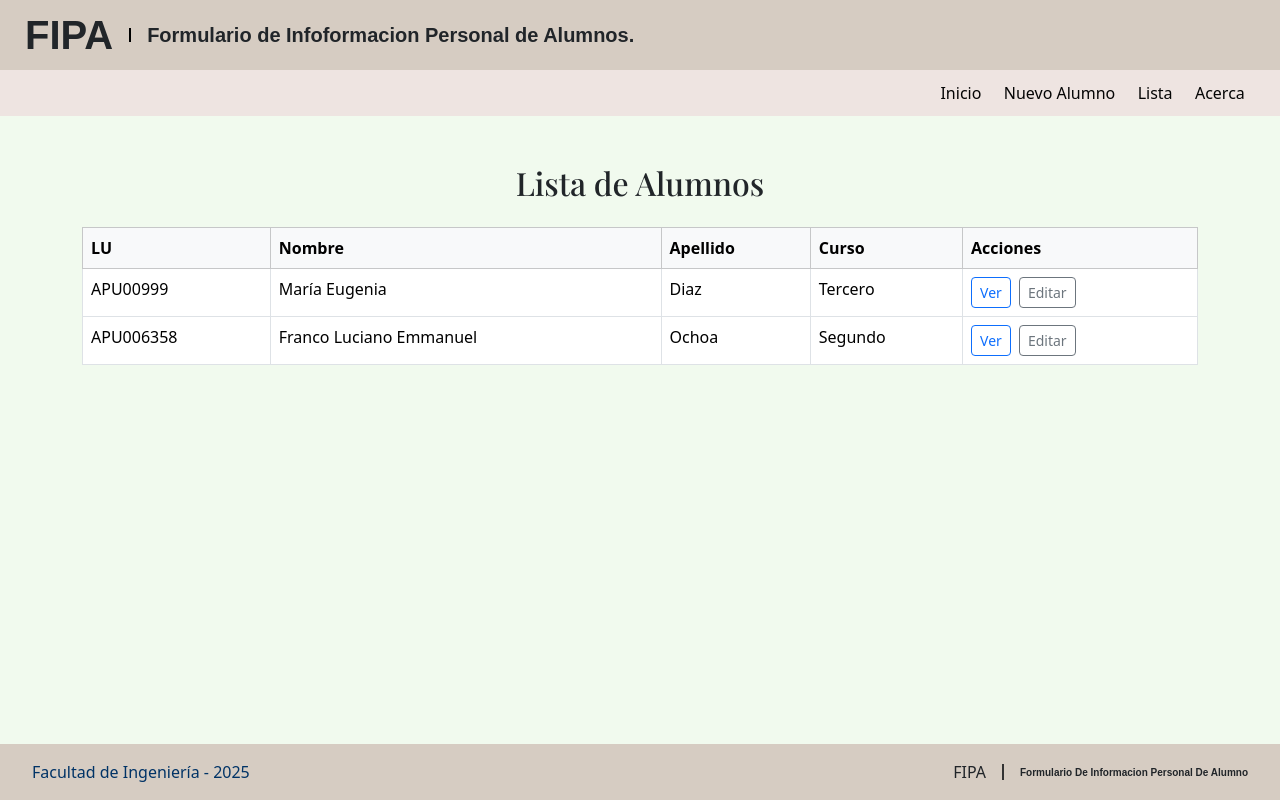
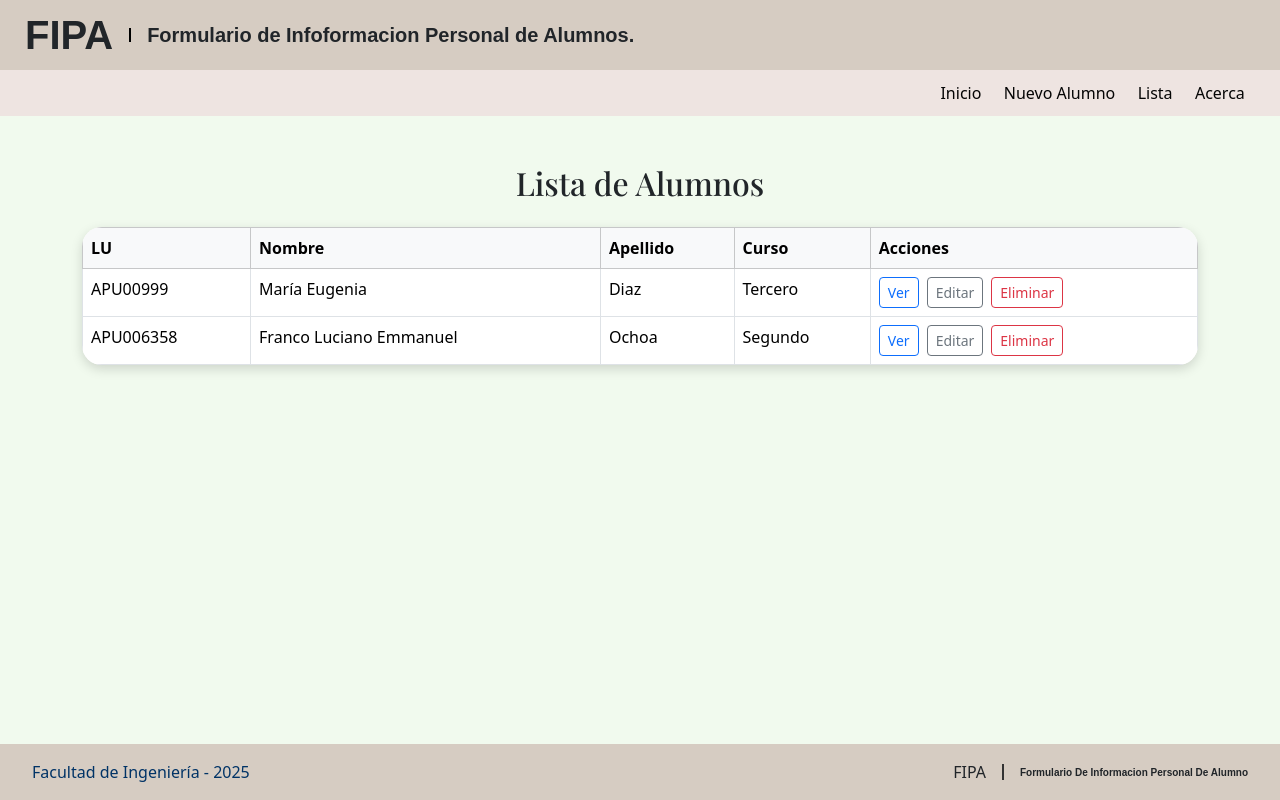
Before and after one commit to Franco46-ochoa/pv_tp5_grupo1, a React (Vite) app: page /alumnos in a window 1280 px wide. Built offline with nearby package versions, Linux system fonts and the light colour scheme.

Commit message:
Agregado del boton de eliminar

```diff
--- a/src/Components/ListaAlumnos.jsx
+++ b/src/Components/ListaAlumnos.jsx
@@ -3,12 +3,19 @@ import { Link } from 'react-router-dom';
 import '../styles/NuevoAlumno.css';
 
 const ListaAlumnos = () => {
-  const { alumnos } = useAlumnos();
+  const { alumnos, eliminarAlumno } = useAlumnos();
+
+  const handleEliminar = (id) => {
+    const confirmar = window.confirm('¿Estás seguro de que querés eliminar este alumno?');
+    if (confirmar) {
+      eliminarAlumno(id);
+    }
+  };
 
   return (
     <div className="container mt-5 mb-5">
       <h2 className="text-center mb-4">Lista de Alumnos</h2>
-      <table className="table table-bordered table-hover">
+      <table className="table table-bordered table-hover tabla-estilizada">
         <thead className="table-light">
           <tr>
             <th>LU</th>
@@ -28,6 +35,12 @@ const ListaAlumnos = () => {
               <td>
                 <Link to={`/alumnos/${alumno.id}`} className="btn btn-sm btn-outline-primary me-2">Ver</Link>
                 <Link to={`/alumnos/${alumno.id}/editar`} className="btn btn-sm btn-outline-secondary me-2">Editar</Link>
+                <button
+                  className="btn btn-sm btn-outline-danger"
+                  onClick={() => handleEliminar(alumno.id)}
+                >
+                  Eliminar
+                </button>
               </td>
             </tr>
           ))}
--- a/src/Styles/NuevoAlumno.css
+++ b/src/Styles/NuevoAlumno.css
@@ -51,3 +51,9 @@ button {
 button:hover {
   background-color: #895e3b;
 }
+.tabla-estilizada {
+  border-radius: 20px; /* Aumenta este valor para más redondeo */
+  overflow: hidden; /* Necesario para que el redondeo funcione en las esquinas */
+  box-shadow: 0 4px 12px rgba(0, 0, 0, 0.15); /* Opcional: agrega sombra suave */
+  background-color: #ffffff;
+}
```
